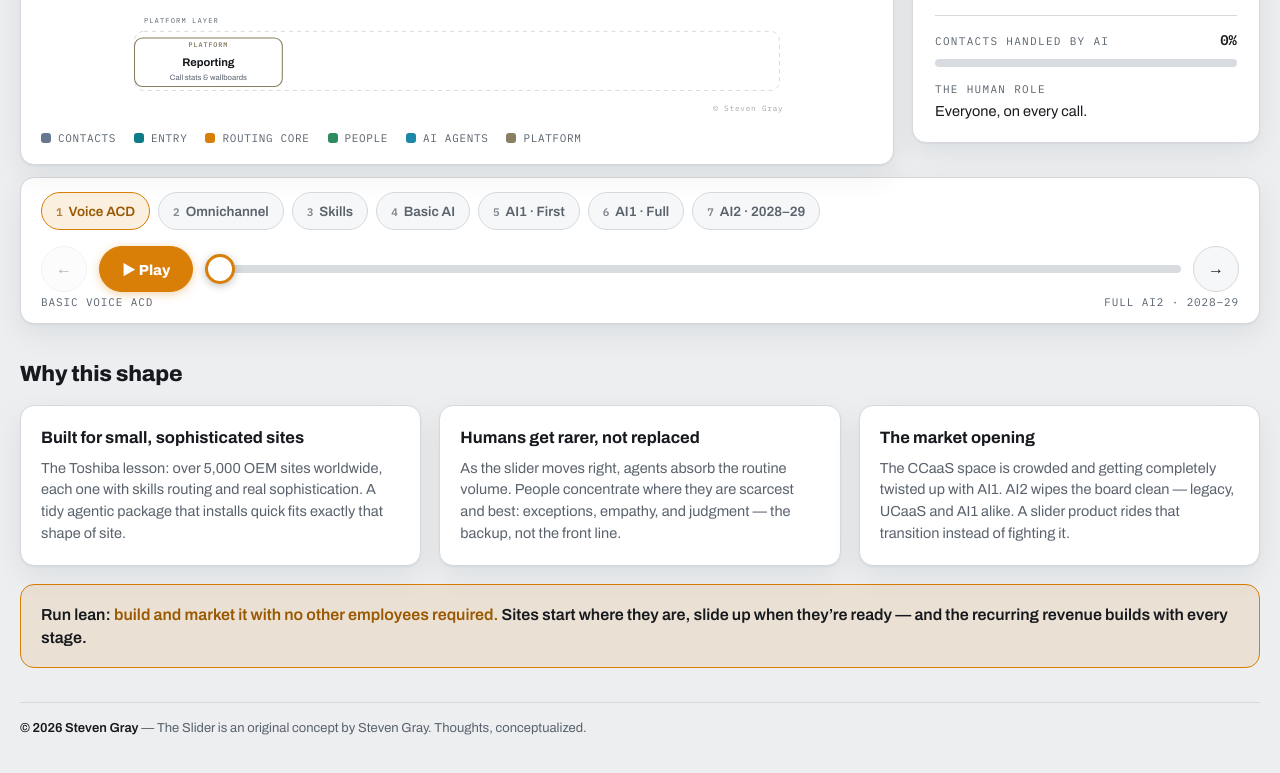
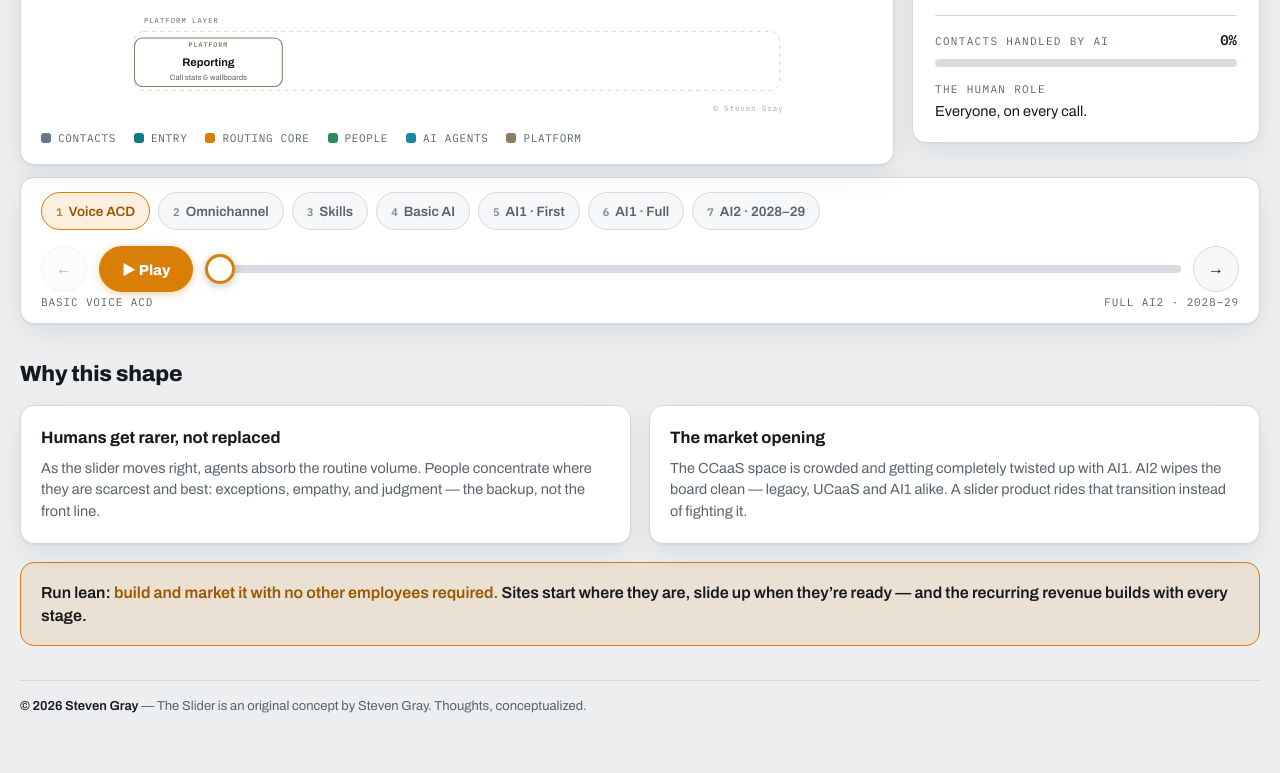
Before and after one commit to steveawsgray-gif/the-slider, a plain HTML site: page index.html in a window 1280 px wide. Shown: the part 583-1356 px from the top of the page. Drawn offline with Linux system fonts and the light colour scheme.

```diff
--- a/index.html
+++ b/index.html
@@ -272,7 +272,7 @@
       /* ---------- why section ---------- */
       .why { margin-top: 34px; }
       .why h2 { font-size: 22px; font-weight: 800; letter-spacing: -0.01em; margin: 0 0 14px; }
-      .why-grid { display: grid; grid-template-columns: repeat(3, 1fr); gap: 18px; }
+      .why-grid { display: grid; grid-template-columns: repeat(2, 1fr); gap: 18px; }
       @media (max-width: 860px) { .why-grid { grid-template-columns: 1fr; } }
       .why .card { padding: 20px; }
       .why h3 { font-size: 16.5px; font-weight: 700; margin: 0 0 7px; }
@@ -349,11 +349,6 @@
       <section class="why">
         <h2>Why this shape</h2>
         <div class="why-grid">
-          <div class="card">
-            <h3>Built for small, sophisticated sites</h3>
-            <p>The Toshiba lesson: over 5,000 OEM sites worldwide, each one with skills
-               routing and real sophistication. A tidy agentic package that installs quick fits exactly that shape of site.</p>
-          </div>
           <div class="card">
             <h3>Humans get rarer, not replaced</h3>
             <p>As the slider moves right, agents absorb the routine volume. People concentrate where they are
```
